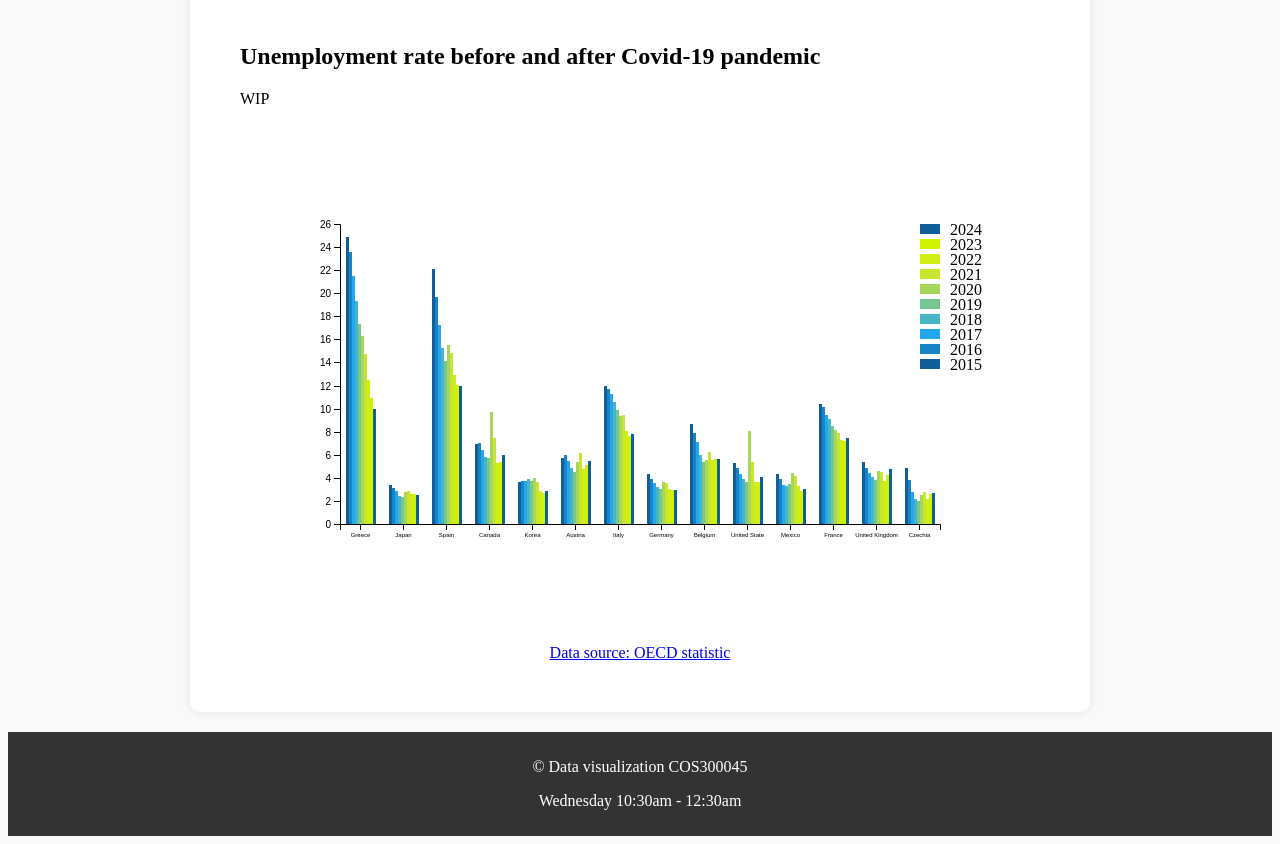
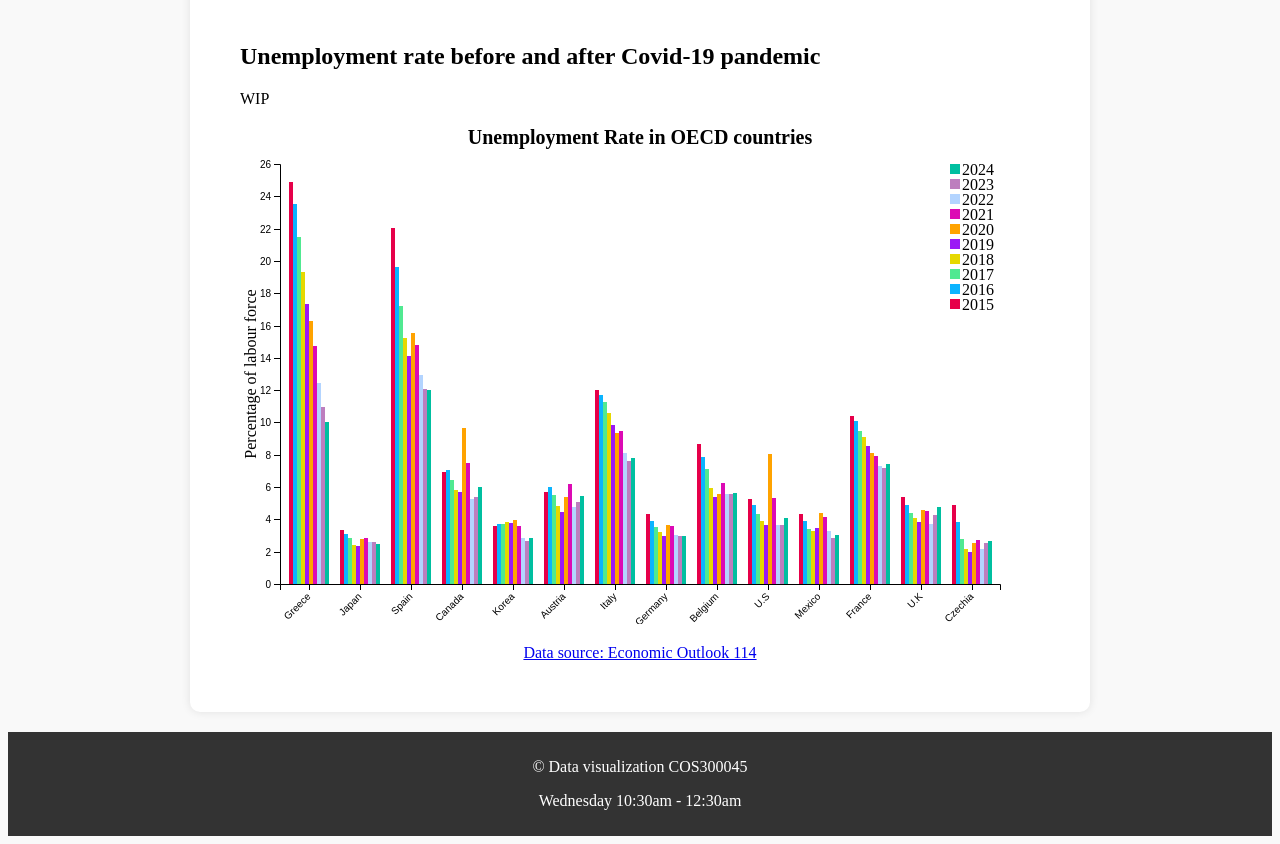
Before and after one commit to AnthonyBnc/COVID-Health-problems-Process-Book-website, a plain HTML site: page index.html in a window 1280 px wide. Shown: the part 3800-4644 px from the top of the page. Drawn offline with nearby package versions, Linux system fonts and the light colour scheme.

Commit message:
Add legends to grouped bar chart and some minor change

```diff
--- a/data3.csv
+++ b/data3.csv
@@ -8,8 +8,8 @@ Austria,5.722126579,6.013651953,5.499636759,4.847904033,4.486532725,5.36253111,6
 Italy,11.98749693,11.67705732,11.26968279,10.58369694,9.870030919,9.327311623,9.487945556,8.098182983,7.597416937,7.780392349
 Germany,4.359656549,3.930286324,3.55179455,3.2139991,2.994675269,3.670511222,3.577602113,3.055222432,2.976628374,2.982197156
 Belgium,8.658883352,7.850221638,7.108652912,5.966708034,5.374745254,5.569425821,6.265447052,5.558991079,5.596649037,5.661223107
-United State,5.277789121,4.869153252,4.356773357,3.896420402,3.669003416,8.055300982,5.350612159,3.648513204,3.63085476,4.064361846
+U.S,5.277789121,4.869153252,4.356773357,3.896420402,3.669003416,8.055300982,5.350612159,3.648513204,3.63085476,4.064361846
 Mexico,4.352833956,3.884693716,3.418867167,3.287277394,3.466848344,4.406568722,4.13417946,3.271706832,2.830449741,3.034206209
 France,10.40642225,10.10867075,9.476848256,9.096605173,8.523213366,8.139570495,7.923330323,7.31266209,7.167549747,7.412075488
-United Kingdom,5.384807313,4.893376377,4.402346924,4.080516274,3.827968655,4.554429283,4.492204769,3.711109804,4.288708071,4.737019999
+U.K,5.384807313,4.893376377,4.402346924,4.080516274,3.827968655,4.554429283,4.492204769,3.711109804,4.288708071,4.737019999
 Czechia,4.881270786,3.83564239,2.807786294,2.176567959,1.959218662,2.510446537,2.733511908,2.165053239,2.562971258,2.651121624
--- a/data3.js
+++ b/data3.js
@@ -11,8 +11,8 @@ function createGroupedBarChart(dataset, years) {
   // Set the dimensions of the graph
   var w = 800;
   var h = 500;
-  var padding = 100;
-  var legendWidth = 20;
+  var padding = 40;
+  var legendWidth = 10;
   var legendHeight = 10;
 
   // Append the svg object to the body of the page
@@ -24,7 +24,7 @@ function createGroupedBarChart(dataset, years) {
     .append("g");
 
   // Create scale
-  var color = d3
+  var colorLine = d3
     .scaleOrdinal()
     .range([
       "#115f9a",
@@ -36,6 +36,21 @@ function createGroupedBarChart(dataset, years) {
       "#c9e52f",
       "#d0ee11",
       "#d0f400",
+    ]);
+
+  var colorChart = d3
+    .scaleOrdinal()
+    .range([
+      "#e60049",
+      "#0bb4ff",
+      "#50e991",
+      "#e6d800",
+      "#9b19f5",
+      "#ffa300",
+      "#dc0ab4",
+      "#b3d4ff",
+      "#bd7ebe",
+      "#00bfa0",
     ]);
 
   var x0 = d3
@@ -68,13 +83,27 @@ function createGroupedBarChart(dataset, years) {
     .attr("transform", "translate(0," + (h - padding) + ")")
     .call(xAxis)
     .attr("text-anchor", "middle")
-    .attr("font-size", "6px");
+    .attr("font-size", "10px")
+    .selectAll("text")
+    .attr("transform", "rotate(-45)")
+    .attr("text-anchor", "end")
+    .attr("dx", "-.8em")
+    .attr("dy", ".15em");
 
   svg
     .append("g")
     .attr("class", "y axis")
     .attr("transform", "translate(" + padding + ",0)")
     .call(yAxis);
+
+  svg
+    .append("text")
+    .attr("transform", "rotate(-90)")
+    .attr("y", 0)
+    .attr("x", 0 - h / 2)
+    .attr("dy", "1em")
+    .style("text-anchor", "middle")
+    .text("Percentage of labour force");
 
   // Create bars
   svg
@@ -92,17 +121,28 @@ function createGroupedBarChart(dataset, years) {
     .attr("y", (d) => y(d.value))
     .attr("width", x1.bandwidth())
     .attr("height", (d) => h - padding - y(d.value))
-    .attr("fill", (d) => color(d.year));
+    .attr("fill", (d) => colorChart(d.year))
+    .on("mouseover", function (event, d) {
+      var xPosition =
+        parseFloat(d3.select(this).attr("x")) + x0.bandwidth() / 2;
+      var yPosition = parseFloat(d3.select(this).attr("y")) + padding;
 
-  // Create title
-  svg
-    .append("text")
-    .attr("x", w / 2)
-    .attr("y", 0 - padding)
-    .attr("text-anchor", "middle")
-    .attr("font-size", "16px")
-    .attr("text-decoration", "underline")
-    .text("Unemployment Rate, Percentage of labour force");
+      Bar.append("text")
+        .attr("id", "tooltip")
+        .attr("x", xPosition)
+        .attr("y", yPosition)
+        .attr("text-anchor", "middle")
+        .attr("font-family", "san-serif")
+        .attr("font-size", "20px")
+        .attr("fill", "black")
+        .attr("font-weight", "bold")
+        .attr("fill", "black")
+        .text(d.value);
+    })
+    .append("title")
+    .text(function (d) {
+      return d.value;
+    });
 
   // Create legend
   var legend = svg
@@ -120,21 +160,32 @@ function createGroupedBarChart(dataset, years) {
     .data(legendData)
     .enter()
     .append("rect")
-    .attr("x", 0)
+    .attr("x", -padding)
     .attr("y", (d, i) => i * (legendHeight + 5))
     .attr("width", legendWidth)
     .attr("height", legendHeight)
-    .attr("fill", color);
+    .attr("fill", colorChart);
 
   legend
     .selectAll("text")
     .data(legendData)
     .enter()
     .append("text")
-    .attr("x", legendWidth + 10)
+    .attr("x", legendWidth - (padding - 2))
     .attr("y", (d, i) => i * (legendHeight + 5) + legendHeight / 2)
     .attr("dy", "0.35em")
     .text((d) => d);
+
+  // Create title
+  svg
+    .append("text")
+    .attr("x", w / 2)
+    .attr("y", padding - 20)
+    .attr("text-anchor", "middle")
+    .attr("font-size", "20px")
+    .attr("font-weight", "bold")
+    .text("Unemployment Rate in OECD countries");
+
 }
 
 window.onload = init;
--- a/index.html
+++ b/index.html
@@ -51,13 +51,23 @@
       <h2>Our team</h2>
       <div class="team-info">
         <div id="student1">
-          <img src="" class="student_image" id="student1_image" alt="Chung Bao An Nguyen">
+          <img
+            src=""
+            class="student_image"
+            id="student1_image"
+            alt="Chung Bao An Nguyen"
+          />
           <p>
             Chung Bao An Nguyen - 103485260 <br />Student of Computer Science
           </p>
         </div>
         <div id="student2">
-          <img src="" class="student_image" id="student2_image" alt="Huu Duc Anh Le">
+          <img
+            src=""
+            class="student_image"
+            id="student2_image"
+            alt="Huu Duc Anh Le"
+          />
           <p>
             Huu Duc Anh Le - 103488418 <br />Student of Information Technology
           </p>
@@ -208,7 +218,10 @@
         </div>
         <div class="container">
           <p id="chart3"></p>
-          <a href="#">Data source: OECD statistic</a>
+          <a
+            href="https://data-explorer.oecd.org/vis?fs[0]=Topic%2C1%7CEconomy%23ECO%23%7CEconomic%20outlook%23ECO_OUT%23&pg=0&fc=Topic&bp=true&snb=2&df[ds]=dsDisseminateFinalDMZ&df[id]=DSD_EO_114%40DF_EO_114&df[ag]=OECD.ECO.MAD&df[vs]=1.0&pd=2015%2C2024&dq=CZE%2BFRA%2BWXOECD%2BUSA%2BMEX%2BGRC%2BAUT%2BKOR%2BGBR%2BESP%2BBEL%2BJPN%2BITA%2BCAN%2BDEU.UNR.A&ly[rw]=REF_AREA&ly[cl]=TIME_PERIOD&ly[rs]=MEASURE&to[TIME_PERIOD]=false&vw=tb"
+            >Data source: Economic Outlook 114</a
+          >
         </div>
       </section>
     </main>
```
